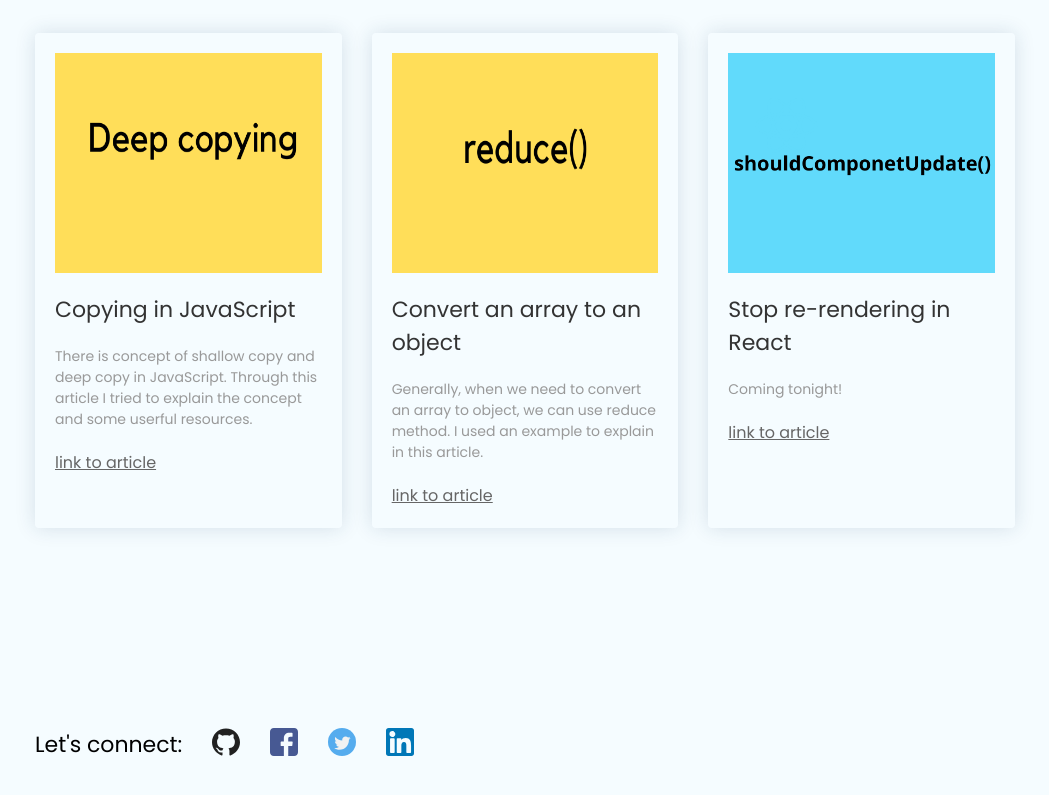
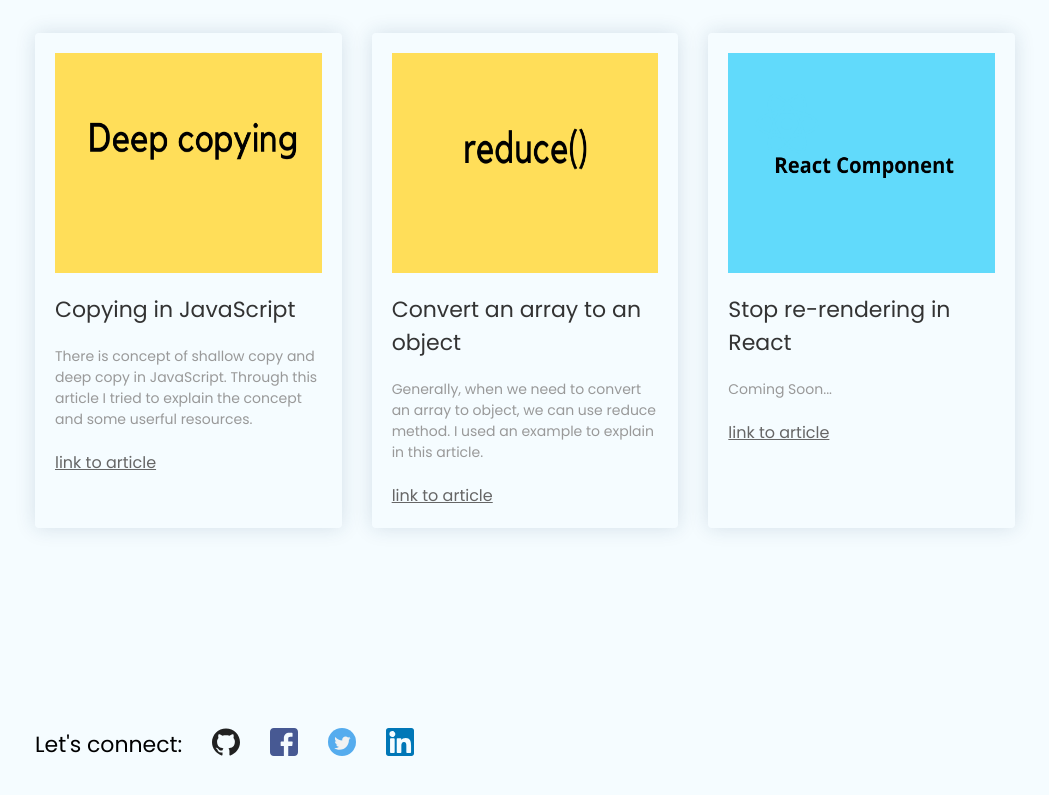
Before and after one commit to ip127001/devrk, a React (Create React App) app: page / in a window 1280 px wide. Shown: the part 1602-2397 px from the top of the page, without its empty margins (115-1164 px from the left). Built offline with nearby package versions, Linux system fonts and the light colour scheme.

Commit message:
image updated

```diff
--- a/src/components/blogs/blogs.js
+++ b/src/components/blogs/blogs.js
@@ -23,7 +23,7 @@ function Blog() {
     {
       background: react,
       title: 'Stop re-rendering in React',
-      description: 'Coming tonight!',
+      description: 'Coming Soon...',
       link: '#',
     },
   ]
```
Also changed, not shown: src/assets/react.png.
